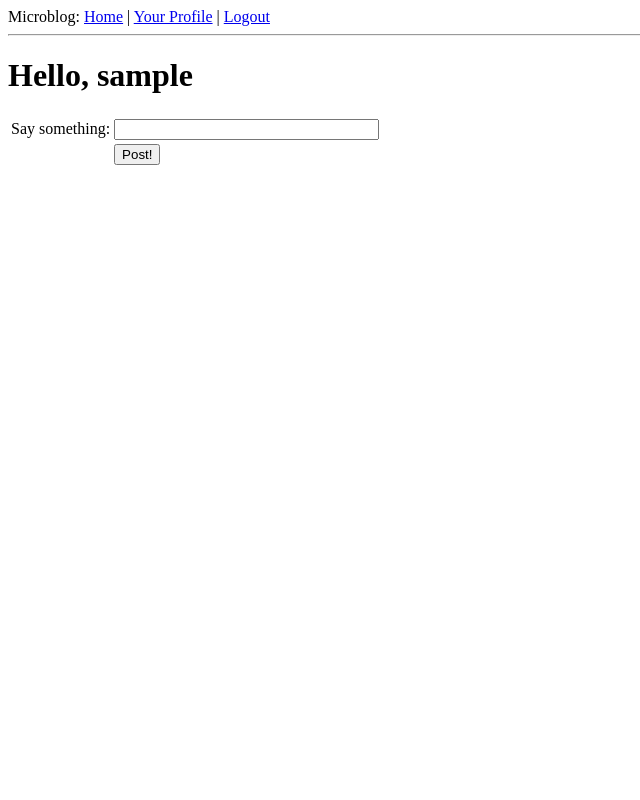
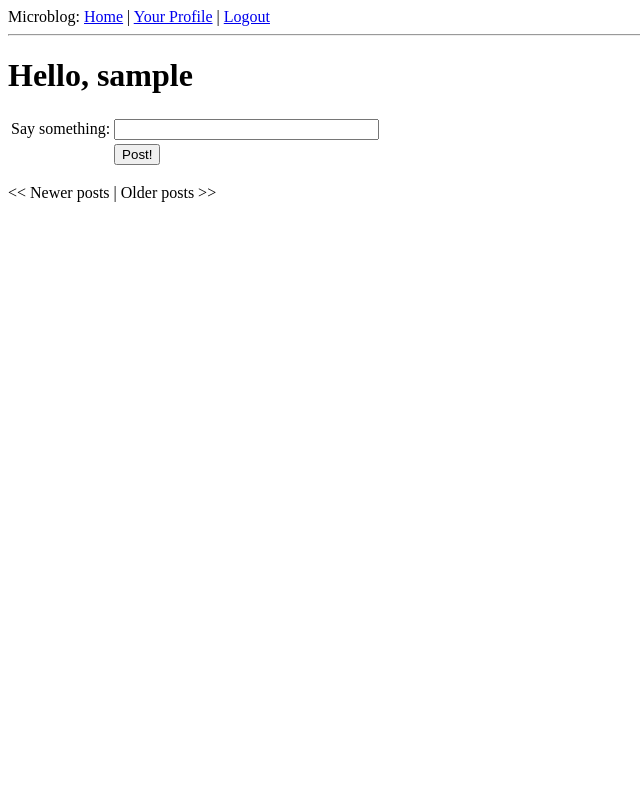
Before and after one commit to lefttree/flaskApp, a Flask app: page / in a window 1280 px wide. Shown: the whole page, without its empty margins (0-640 px from the left). Run offline with Flask 2, Linux system fonts and the light colour scheme; a user stored in the database is signed in; data comes from the database, SQL or seed files in the repository; data that the repository does not hold is empty; parts of the project's set-up code (start-up, migrations or seed data) failed here and were passed over.

Commit message:
Feat: pagination for index page and user profile page

```diff
--- a/app/templates/index.html
+++ b/app/templates/index.html
@@ -20,7 +20,18 @@
             </tr>
         </table>
     </form>
-    {% for post in posts %}
+    {% for post in posts.items %}
         {% include 'post.html' %}
     {% endfor %}
+    {% if posts.has_prev %}
+        <a href="{{ url_for('index', page=posts.prev_num) }}">&lt;&lt; Newer posts</a>
+    {% else %}
+        &lt;&lt; Newer posts
+    {% endif %} |
+    {% if posts.has_next %}
+        <a href="{{ url_for('index', page=posts.next_num) }}">Older posts &gt;&gt;</a>
+    {% else %}
+        Older posts &gt;&gt;
+    {% endif %}
+
 {% endblock %}
--- a/app/views.py
+++ b/app/views.py
@@ -5,12 +5,15 @@ from .forms import LoginForm, EditForm, PostForm
 from .models import User, Post
 from oauth import OAuthSignIn
 from datetime import datetime
+from config import POSTS_PER_PAGE
 
 
 @app.route('/', methods=['GET', 'POST'])
 @app.route('/index', methods=['GET', 'POST'])
+@app.route('/index/<int:page>', methods=['GET', 'POST'])
 @login_required  # add login_required
-def index():
+def index(page=1):
+    #add page argument
     form = PostForm()
     if form.validate_on_submit():
         post = Post(body=form.post.data, timestamp=datetime.utcnow(), author=g.user)
@@ -18,7 +21,7 @@ def index():
         db.session.commit()
         flash('Your post is now live!')
         return redirect(url_for('index')) # avoid re-submiting
-    posts = g.user.followed_posts().all()
+    posts = g.user.followed_posts().paginate(page, POSTS_PER_PAGE, False)
     return render_template('index.html',
                             title='Home',
                             posts=posts,
@@ -133,13 +136,14 @@ def oauth_callback(provider):
 
 # User profile view
 @app.route('/user/<nickname>')
+@app.route('/user/<nickname>/<int:page>')
 @login_required
-def user(nickname):
+def user(nickname, page=1):
     user = User.query.filter_by(nickname=nickname).first()
     if user == None:
         flash('User %s not found.' % nickname)
         return redirect(url_for('index'))
-    posts = Post.query.filter_by(author=user).all()
+    posts = user.posts.paginate(page, POSTS_PER_PAGE, False)
     return render_template('user.html',
                             user=user,
                             posts=posts)
--- a/config.py
+++ b/config.py
@@ -40,3 +40,6 @@ MAIL_PASSWORD = None
 # administrator list
 
 ADMINS = ['you@example.com']
+
+# pagination
+POSTS_PER_PAGE = 3
```
Also changed, not shown: app/templates/user.html (+11 -1 lines).
